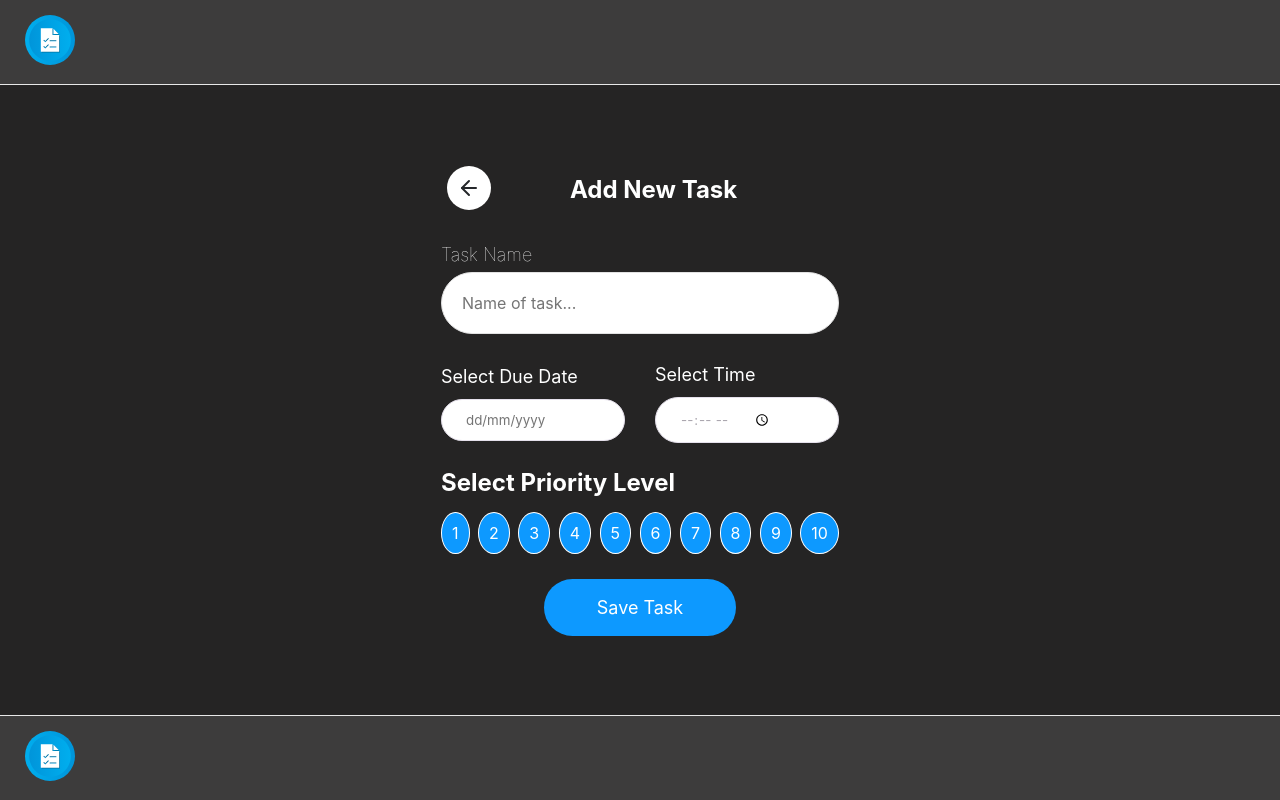
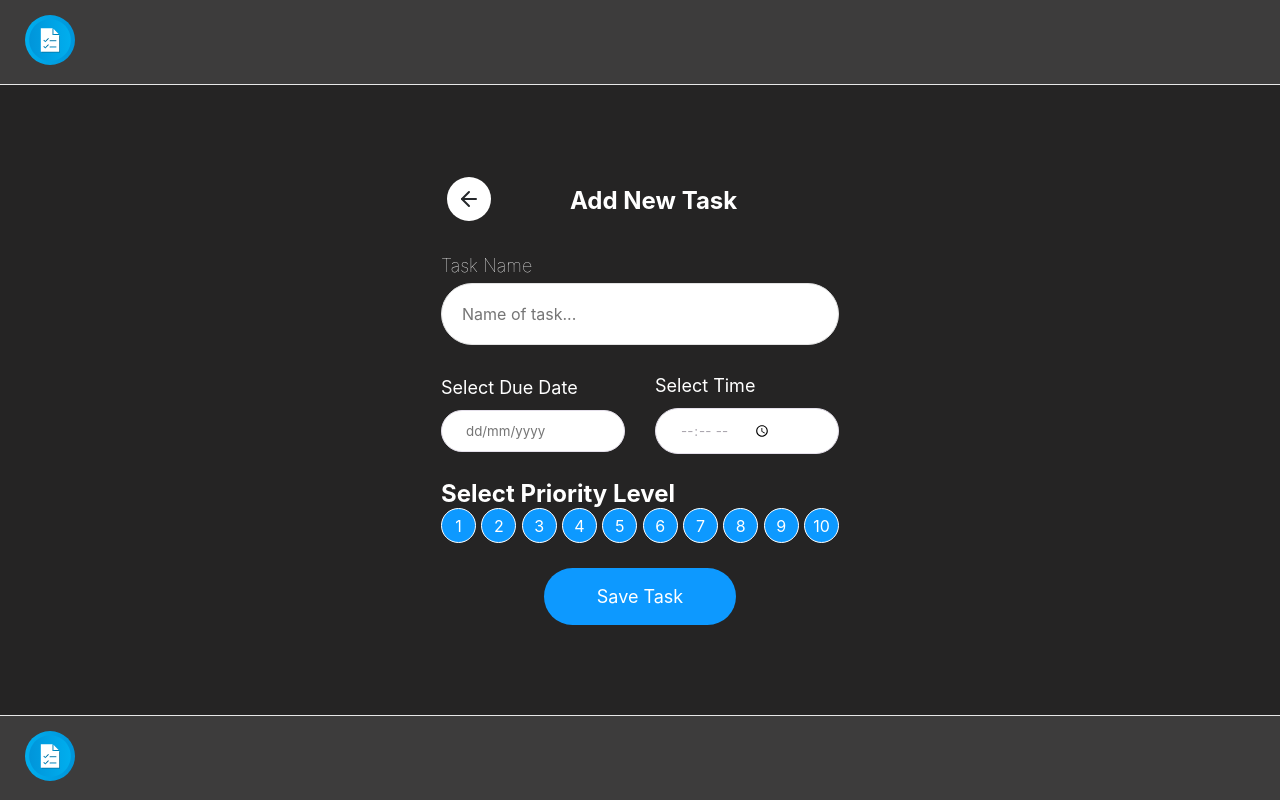
Before and after one commit to Kederly13/ToDoListTS, a React (Create React App) app: page /add-task in a window 1280 px wide. Built offline with nearby package versions, Linux system fonts and the light colour scheme.

Commit message:
work commit

```diff
--- a/src/components/Form/components/Priority/Priority.module.sass
+++ b/src/components/Form/components/Priority/Priority.module.sass
@@ -9,8 +9,15 @@
     &__input
         display: none
 
+    &__wrapper
+        display: flex
+        justify-content: space-between
+
     &__number
         border: 1px solid white
         border-radius: 50%
-        padding: 10px
+        width: 35px
+        height: 35px
+        line-height: 35px
+        text-align: center
         background: var(--Primary, #0D99FF)
--- a/src/components/Form/components/Priority/Priority.tsx
+++ b/src/components/Form/components/Priority/Priority.tsx
@@ -10,38 +10,31 @@ export const Priority = () => {
     const [selectedPriority, setSelectedPriority] = useState('');
 
     const handlePriorityChange = (event: React.ChangeEvent<HTMLInputElement>) => {
+        const { value, checked } = event.target;
+
+
         setSelectedPriority(event.target.value);
         console.log(selectedPriority)
     };
 
-
     return (
         <div className={classes.priority}>
             <h2 className={classes.priority__title}>Select Priority Level</h2>
-            <label htmlFor='Priority' className={classes.priority__label}>
-                {numbers.map((number) => (
-                    <span className={classes.priority__number} key={number}>
+            <div className={classes.priority__wrapper}>
+                {numbers.map((number, index) => (
+                    <label className={classes.priority__number} key={number}>
                         {number}
                         <input
-                            name='Priority'
+                            name='priority'
                             type='radio'
                             value={number}
                             className={classes.priority__input}
-
                             onChange={handlePriorityChange}
+                            checked
                         />
-                    </span>
+                    </label>
                 ))}
-            </label>
-            {/* <label htmlFor='priority' className={classes.priority}>
-
-                <div className={classes.priorityWrapper}>
-                    <div className={classes.priority__item}>
-                        <input name='priority' type='radio' className={classes.priority__input}/>
-                        <span className={classes.priority__number}>1</span>
-                    </div>
-                </div>
-            </label> */}
+            </div>
         </div>
     );
 };
```
